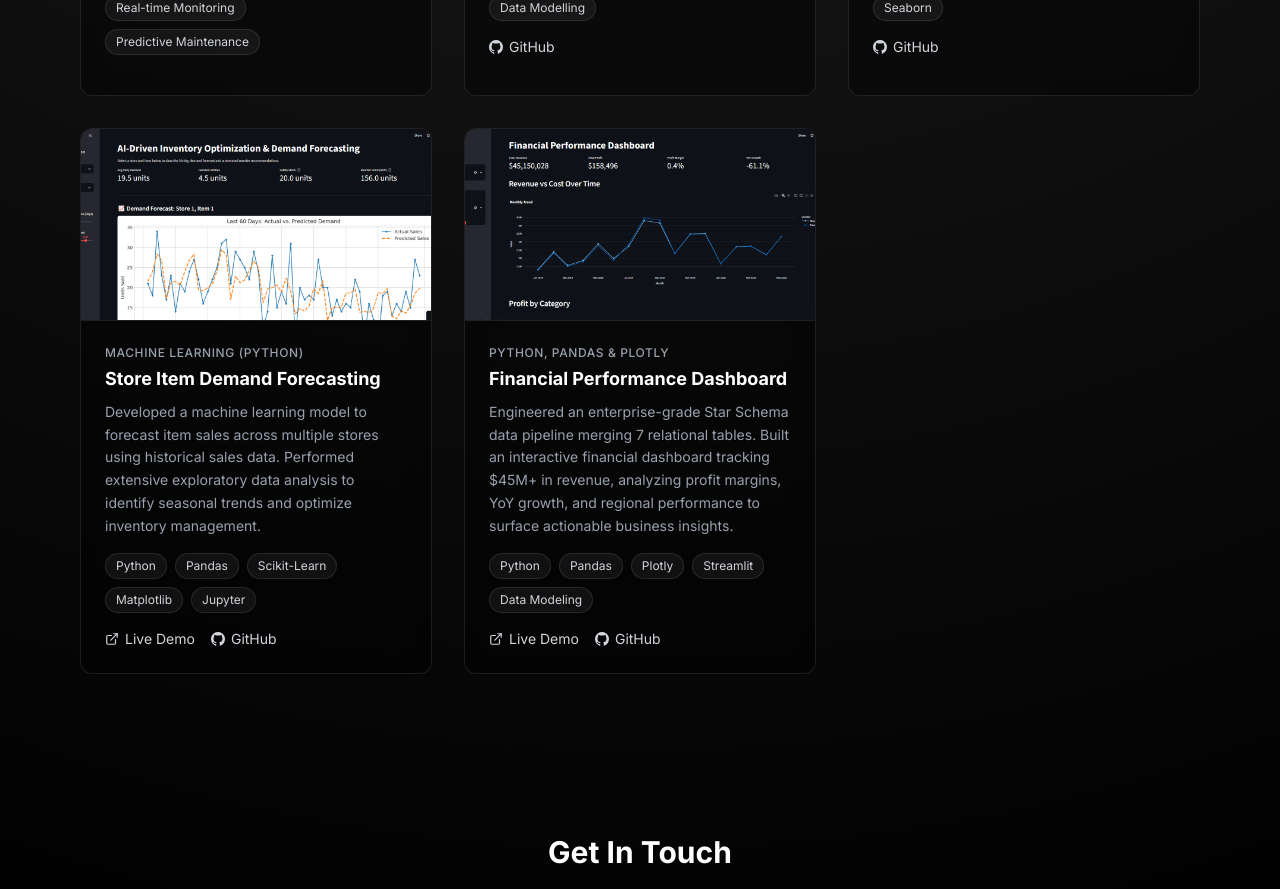
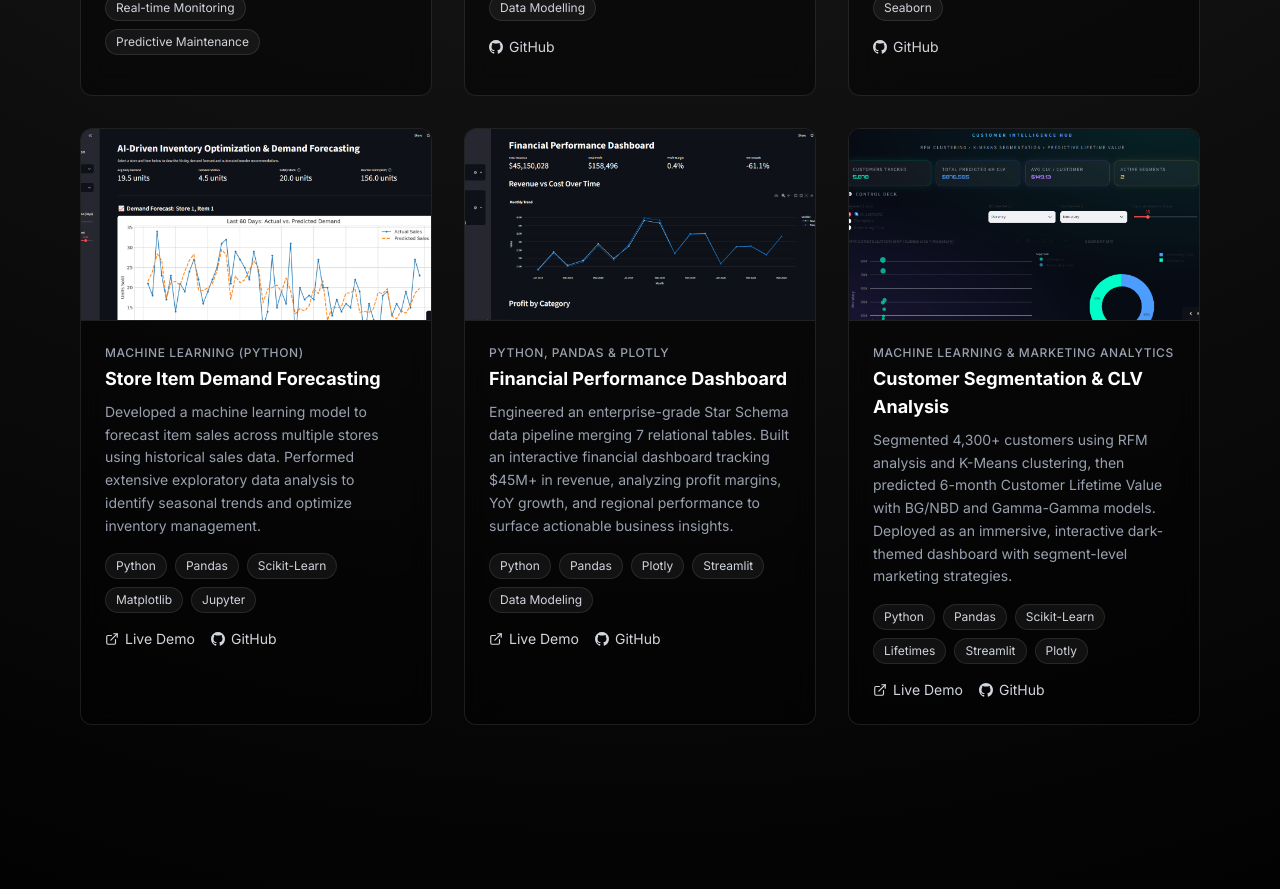
Before and after one commit to JatinD18/jatin-portfolio, a Next.js app: page / in a window 1280 px wide. Shown: the part 3420-4309 px from the top of the page. Built offline with nearby package versions, Linux system fonts and the light colour scheme.

Commit message:
Add Customer Segmentation & CLV project

```diff
--- a/src/data/portfolioData.ts
+++ b/src/data/portfolioData.ts
@@ -127,6 +127,15 @@ export const personalInfo = {
       liveLink: "https://financial-dashboard-py-str.streamlit.app/",
       githubLink: "https://github.com/JatinD18/Financial-Dashboard-Python"
     },
+    {
+    title: "Customer Segmentation & CLV Analysis",
+    subtitle: "Machine Learning & Marketing Analytics",
+    description: "Segmented 4,300+ customers using RFM analysis and K-Means clustering, then predicted 6-month Customer Lifetime Value with BG/NBD and Gamma-Gamma models. Deployed as an immersive, interactive dark-themed dashboard with segment-level marketing strategies.",
+    tech: ["Python", "Pandas", "Scikit-Learn", "Lifetimes", "Streamlit", "Plotly"],
+    image: "/customer-segmentation.png",
+    liveLink: "https://customer-segmentation-clv-ml.streamlit.app/",
+    githubLink: "https://github.com/JatinD18/Customer-Segmentation-CLV"
+    },
   ];
 
   export const education = [
```
Also changed, not shown: public/customer-segmentation.png (added).
